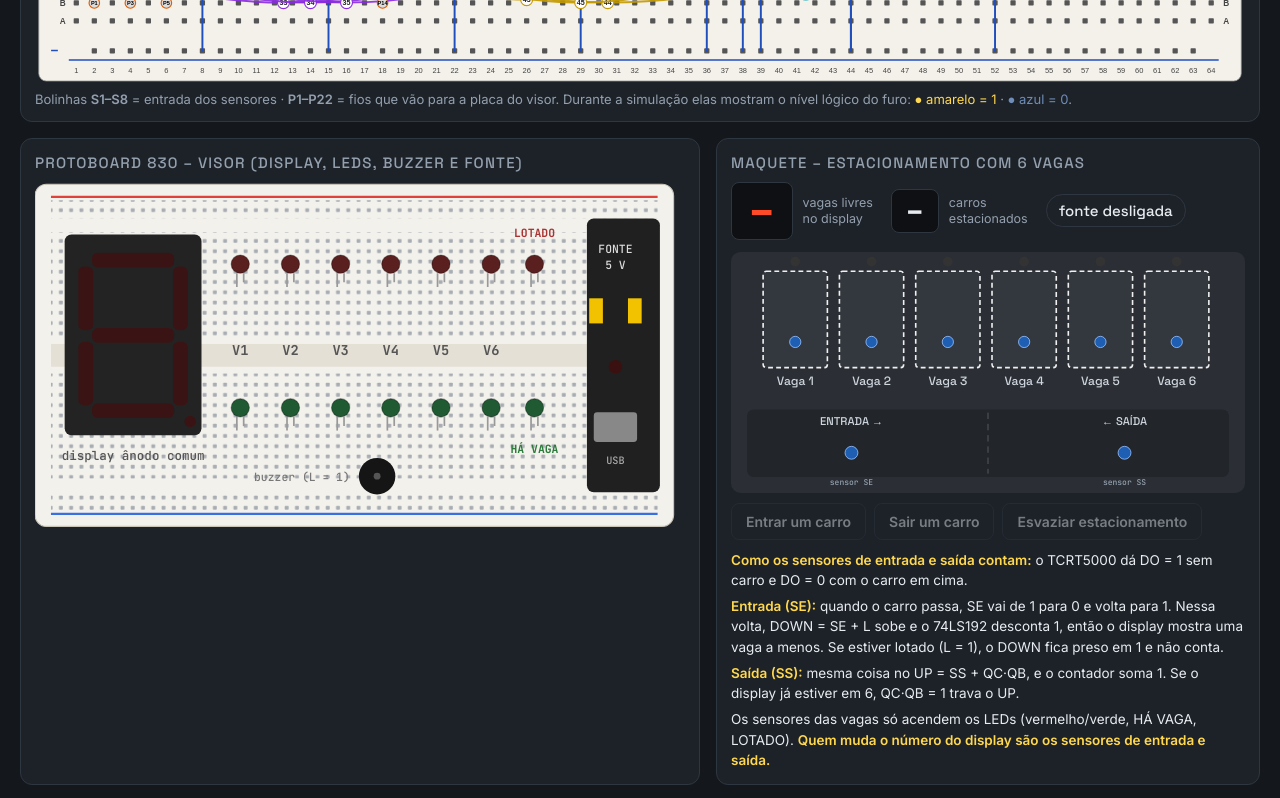
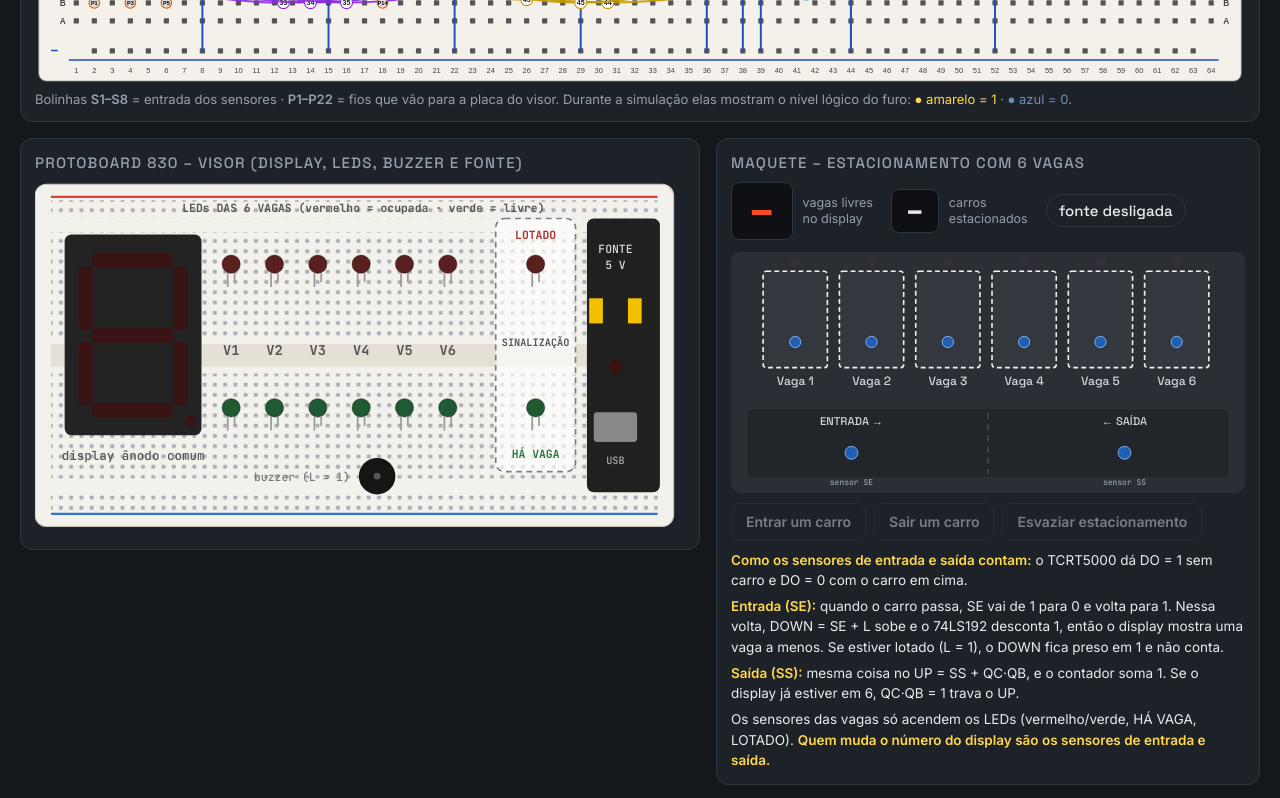
Before and after one commit to paulomykael2002-creator/PROJETO-PARK-VAGA-CIRCUITOS-DIGITAIS-, a plain HTML site: page simulador/index.html in a window 1280 px wide. Shown: the part 440-1238 px from the top of the page. Drawn offline with Linux system fonts and the light colour scheme.

Commit message:
Simulador: LEDs LOTADO e HÁ VAGA separados dos LEDs das 6 vagas
Co-Authored-By: Claude Opus 5.5 <noreply@anthropic.com>
Claude-Session: https://claude.ai/code/session_01EJo2Khtux6gs6nD4ex2dzQ

```diff
--- a/simulador/index.html
+++ b/simulador/index.html
@@ -34,7 +34,7 @@ button:disabled{opacity:.45;cursor:not-allowed}
 .card h2{font-family:var(--f-head);font-size:15px;margin:0 0 10px;color:var(--muted);text-transform:uppercase;letter-spacing:.08em;font-weight:500}
 .bench{overflow-x:auto}
 .bench svg{display:block;width:100%;min-width:560px;height:auto;border-radius:8px}
-.grid2{display:grid;grid-template-columns:minmax(0,1.25fr) minmax(0,1fr);gap:16px}
+.grid2{display:grid;grid-template-columns:minmax(0,1.25fr) minmax(0,1fr);gap:16px;align-items:start}
 @media (max-width:860px){.grid2{grid-template-columns:1fr}}
 .lot svg{width:100%;height:auto;display:block}
 .lotbtns{display:flex;flex-wrap:wrap;gap:8px;margin-top:10px}
@@ -1668,12 +1668,15 @@ function led(x,y,color){const g=el('g',{},g830);
   const body=el('circle',{cx:x,cy:y,r:8,fill:color==='g'?'#1f5a33':'#5a1f1f',stroke:'#00000055'},g);
   el('line',{x1:x-3,y1:y+8,x2:x-3,y2:y+20,stroke:'#999','stroke-width':1.5},g);el('line',{x1:x+3,y1:y+8,x2:x+3,y2:y+16,stroke:'#999','stroke-width':1.5},g);
   return {glow,body,color};}
-for(let i=0;i<6;i++){const x=180+i*44;
+for(let i=0;i<6;i++){const x=172+i*38;
   const r=led(x,70,'r'),gg=led(x,196,'g');leds.push({r,g:gg});
   el('text',{x,y:150,'text-anchor':'middle','font-family':'JetBrains Mono','font-size':12,'font-weight':700,fill:'#555'},g830,labels[i]);}
-const ledHa=led(438,196,'g'),ledLot=led(438,70,'r');
-el('text',{x:438,y:46,'text-anchor':'middle','font-family':'JetBrains Mono','font-size':10,'font-weight':700,fill:'#a33'},g830,'LOTADO');
-el('text',{x:438,y:236,'text-anchor':'middle','font-family':'JetBrains Mono','font-size':10,'font-weight':700,fill:'#2a7a3a'},g830,'HÁ VAGA');
+el('rect',{x:404,y:30,width:70,height:222,rx:8,fill:'#ffffffaa',stroke:'#7a7f86','stroke-width':1.5,'stroke-dasharray':'5 4'},g830);
+el('text',{x:439,y:142,'text-anchor':'middle','font-family':'JetBrains Mono','font-size':9,'font-weight':700,fill:'#555'},g830,'SINALIZAÇÃO');
+el('text',{x:288,y:24,'text-anchor':'middle','font-family':'JetBrains Mono','font-size':10,'font-weight':700,fill:'#555'},g830,'LEDs DAS 6 VAGAS (vermelho = ocupada · verde = livre)');
+const ledHa=led(439,196,'g'),ledLot=led(439,70,'r');
+el('text',{x:439,y:48,'text-anchor':'middle','font-family':'JetBrains Mono','font-size':10,'font-weight':700,fill:'#a33'},g830,'LOTADO');
+el('text',{x:439,y:240,'text-anchor':'middle','font-family':'JetBrains Mono','font-size':10,'font-weight':700,fill:'#2a7a3a'},g830,'HÁ VAGA');
 // buzzer
 const bz=el('g',{},g830);el('circle',{cx:300,cy:256,r:16,fill:'#151515'},bz);el('circle',{cx:300,cy:256,r:3,fill:'#555'},bz);
 const bzWave=el('path',{d:'M322,244 q8,12 0,24 M330,238 q12,18 0,36',fill:'none',stroke:'#ffb020','stroke-width':2.5,opacity:0},bz);
```
